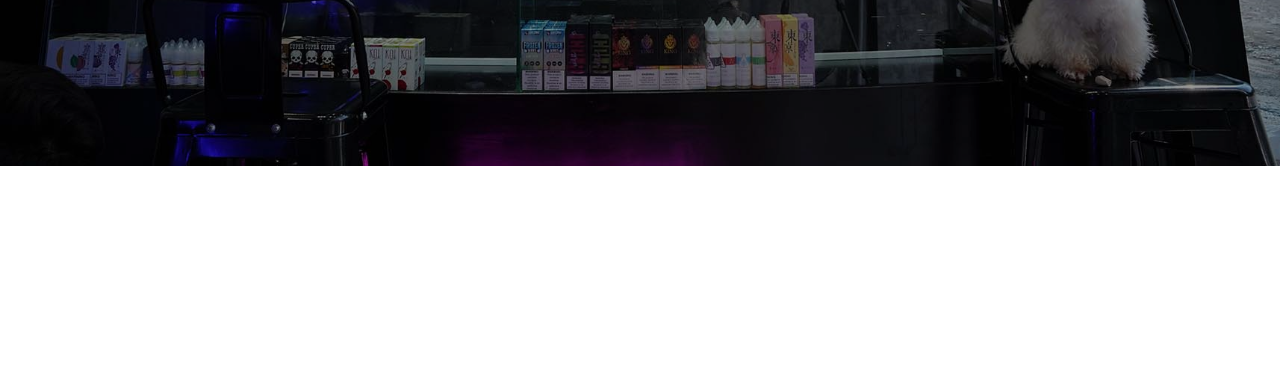
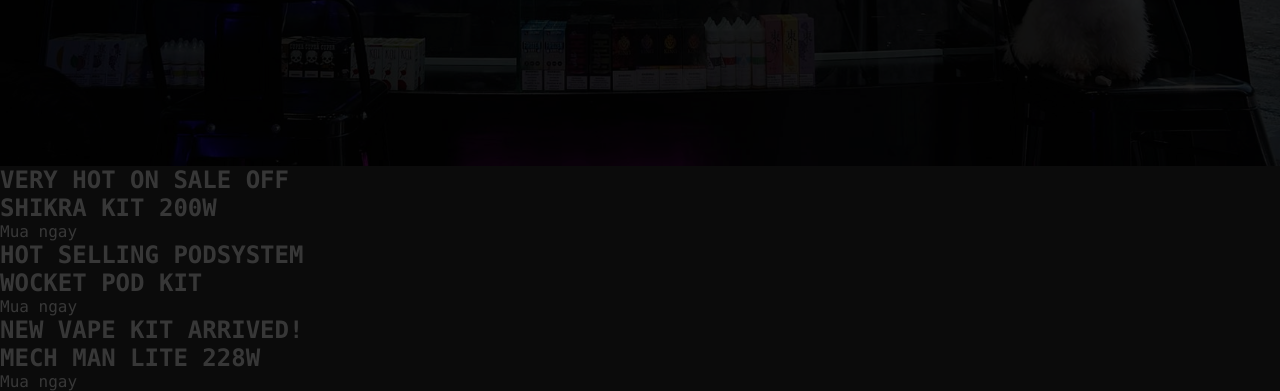
Before and after one commit to henhhenh13/4zero, a plain HTML site: page index.html in a window 1280 px wide. Shown: the part 606-997 px from the top of the page. Before the commit the page ends 800 px from the top, so only its background shows below. Drawn offline with nearby package versions, Linux system fonts and the light colour scheme.

Commit message:
Update index.html

```diff
--- a/index.html
+++ b/index.html
@@ -114,6 +114,50 @@
                     </div>
                 </div>
             </div>
+
+            <section>
+                <div class="container-items">
+                    <div class="items">
+                        <div class="item item1">
+                        </div>
+                        <a href="#" class="fill">
+                            <div class="fill-banner"></div>
+                        </a>
+                        <div class="textBx">
+                            <h2>VERY HOT ON SALE OFF</h2>
+                            <h1>SHIKRA KIT 200W</h1>
+                            <a href="#" class="buy">Mua ngay</a>
+                        </div>
+                    </div>
+
+                    <div class="items">
+                        <div class="item item2">
+                        </div>
+                        <a href="#" class="fill">
+                            <div class="fill-banner"></div>
+                        </a>
+                        <div class="textBx">
+                            <h2>HOT SELLING PODSYSTEM</h2>
+                            <h1>WOCKET POD KIT</h1>
+                            <a href="#" class="buy">Mua ngay</a>
+                        </div>
+                    </div>
+
+                    <div class="items">
+                        <div class="item item3">
+                        </div>
+                        <a href="#" class="fill">
+                            <div class="fill-banner"></div>
+                        </a>
+                        <div class="textBx">
+                            <h2>NEW VAPE KIT ARRIVED!</h2>
+                            <h1>MECH MAN LITE 228W</h1>
+                            <a href="#" class="buy">Mua ngay</a>
+                        </div>
+                    </div>
+                </div>
+            </section>
+
         </div>
     </div>
 
```
